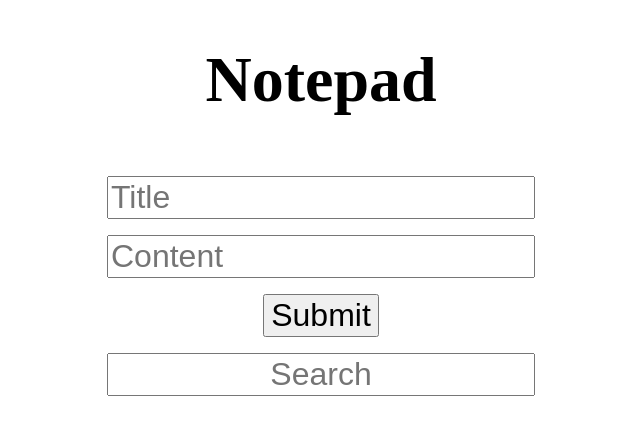
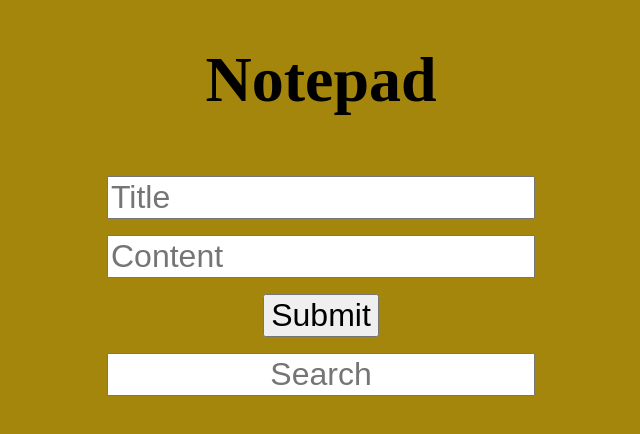
Before and after one commit to AlexDegerman/notepad-app, an Angular app: page / in a window 1280 px wide. Shown: the top 434 px of the page, without its empty margins (319-959 px from the left). Built offline with nearby package versions, Linux system fonts and the light colour scheme.

Commit message:
edit style

```diff
--- a/angular.json
+++ b/angular.json
@@ -10,6 +10,9 @@
       "sourceRoot": "src",
       "prefix": "app",
       "architect": {
+        "deploy": {
+          "builder": "angular-cli-ghpages:deploy"
+        },
         "build": {
           "builder": "@angular-devkit/build-angular:browser",
           "options": {
--- a/package.json
+++ b/package.json
@@ -18,7 +18,6 @@
     "@angular/platform-browser": "^14.0.0",
     "@angular/platform-browser-dynamic": "^14.0.0",
     "@angular/router": "^14.0.0",
-    "angular-cli-ghpages": "^0.1.7",
     "rxjs": "~7.5.0",
     "tslib": "^2.3.0",
     "zone.js": "~0.11.4"
@@ -28,6 +27,7 @@
     "@angular/cli": "~14.0.4",
     "@angular/compiler-cli": "^14.0.0",
     "@types/jasmine": "~4.0.0",
+    "angular-cli-ghpages": "^1.0.0",
     "jasmine-core": "~4.1.0",
     "karma": "~6.3.0",
     "karma-chrome-launcher": "~3.1.0",
--- a/src/index.html
+++ b/src/index.html
@@ -2,7 +2,7 @@
 <html lang="en">
 <head>
   <meta charset="utf-8">
-  <title>NotepadApp</title>
+  <title>Notepad App</title>
   <base href="./">
   <meta name="viewport" content="width=device-width, initial-scale=1">
   <link rel="icon" type="image/x-icon" href="favicon.ico">
--- a/src/styles.css
+++ b/src/styles.css
@@ -1 +1,4 @@
 /* You can add global styles to this file, and also import other style files */
+body {
+  background-color: #a4860c;
+}
```
Also changed, not shown: 1 other file (tests, documents, lock files or other folders).
